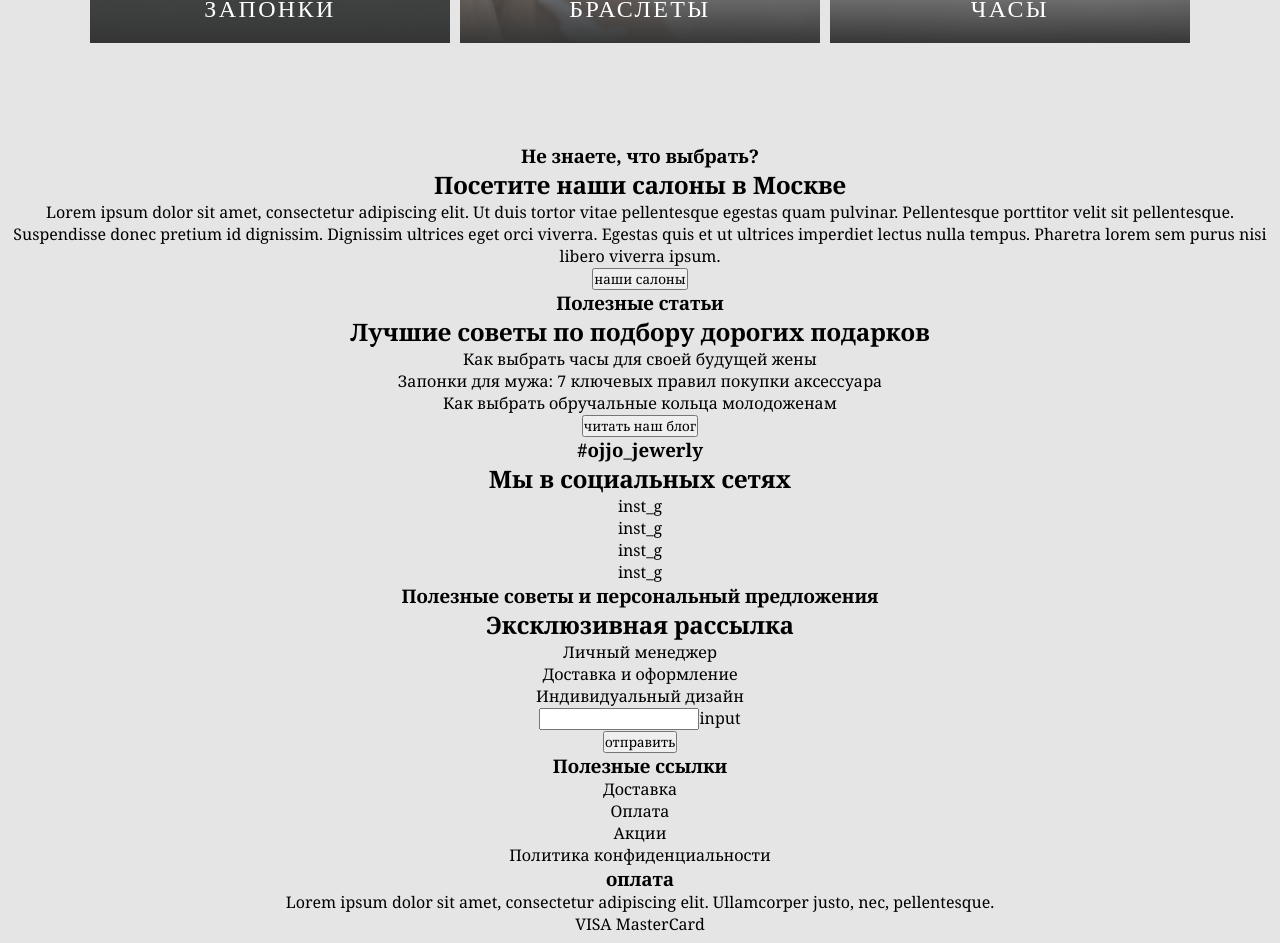
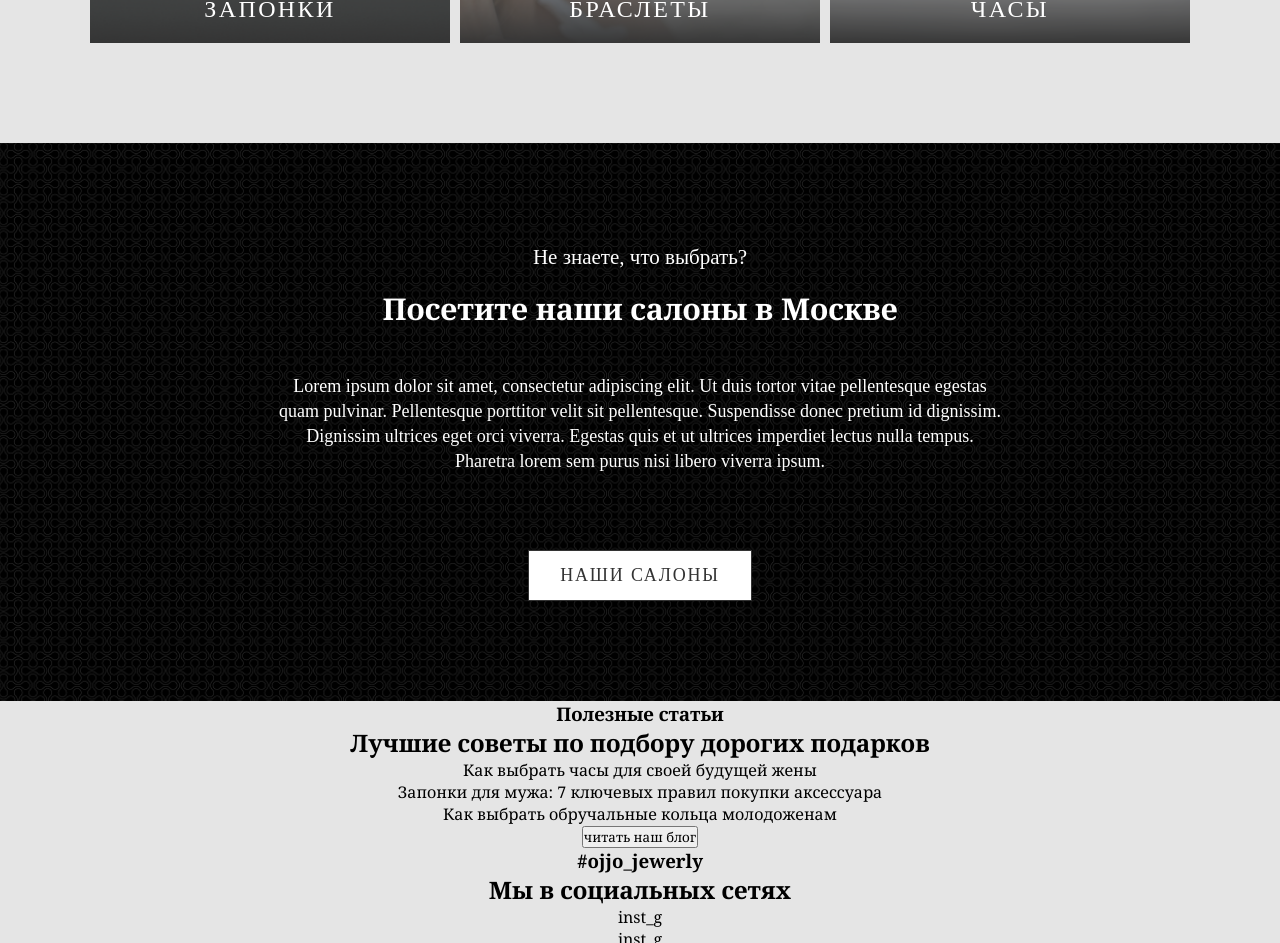
Before and after one commit to iiikova/ojjo, a React (Create React App) app: page / in a window 1280 px wide. Shown: the part 1693-2636 px from the top of the page. Built offline with nearby package versions, Linux system fonts and the light colour scheme.

Commit message:
salon done

```diff
--- a/src/Components/OurSalon/OurSalon.jsx
+++ b/src/Components/OurSalon/OurSalon.jsx
@@ -1,18 +1,22 @@
 import React from "react";
+import s from "./OurSalon.module.scss";
 
 export default function OurSalon() {
   return (
-    <div>
-      <h3>Не знаете, что выбрать?</h3>
-      <h2>Посетите наши салоны в Москве</h2>
-      <p>
-        Lorem ipsum dolor sit amet, consectetur adipiscing elit. Ut duis tortor
-        vitae pellentesque egestas quam pulvinar. Pellentesque porttitor velit
-        sit pellentesque. Suspendisse donec pretium id dignissim. Dignissim
-        ultrices eget orci viverra. Egestas quis et ut ultrices imperdiet lectus
-        nulla tempus. Pharetra lorem sem purus nisi libero viverra ipsum.
-      </p>
-      <button>наши салоны</button>
+    <div className={s.outer}>
+      <div className={s.inner}>
+        <h3>Не знаете, что выбрать?</h3>
+        <h2>Посетите наши салоны в Москве</h2>
+        <p>
+          Lorem ipsum dolor sit amet, consectetur adipiscing elit. Ut duis
+          tortor vitae pellentesque egestas quam pulvinar. Pellentesque
+          porttitor velit sit pellentesque. Suspendisse donec pretium id
+          dignissim. Dignissim ultrices eget orci viverra. Egestas quis et ut
+          ultrices imperdiet lectus nulla tempus. Pharetra lorem sem purus nisi
+          libero viverra ipsum.
+        </p>
+        <button>наши салоны</button>
+      </div>
     </div>
   );
 }
--- a/src/Components/OurSalon/OurSalon.module.scss
+++ b/src/Components/OurSalon/OurSalon.module.scss
@@ -0,0 +1,61 @@
+.outer {
+  width: 100%;
+  background-image: url("../../img/bg_double_boble.png");
+  background-position: center;
+  background-repeat: no-repeat;
+  background-size: cover;
+  .inner {
+    padding: 100px 0;
+    width: 1100px;
+    margin: 0 auto;
+    height: 100%;
+    text-align: center;
+    color: #ffffff;
+
+    h3 {
+      font-family: Gilroy;
+      font-style: normal;
+      font-weight: normal;
+      font-size: 21px;
+      line-height: 140%;
+      text-align: center;
+      padding-bottom: 15px;
+    }
+    h2 {
+      font-family: Noto Serif;
+      font-style: normal;
+      font-weight: bold;
+      font-size: 30px;
+      line-height: 41px;
+      text-align: center;
+      padding-bottom: 45px;
+    }
+    p {
+      font-family: Gilroy;
+      font-style: normal;
+      font-weight: normal;
+      font-size: 18px;
+      line-height: 140%;
+      text-align: center;
+      color: #ffffff;
+      width: 730px;
+      margin: 0 auto;
+      padding-bottom: 75px;
+    }
+    button {
+      width: 224px;
+      height: 51px;
+      background: #ffffff;
+      border: 1px solid #333333;
+      font-family: Gilroy;
+      font-style: normal;
+      font-weight: 500;
+      font-size: 18px;
+      line-height: 21px;
+      text-align: center;
+      letter-spacing: 0.1em;
+      text-transform: uppercase;
+      color: #333333;
+    }
+  }
+}
```
Also changed, not shown: src/img/bg_double_boble.png (added).
